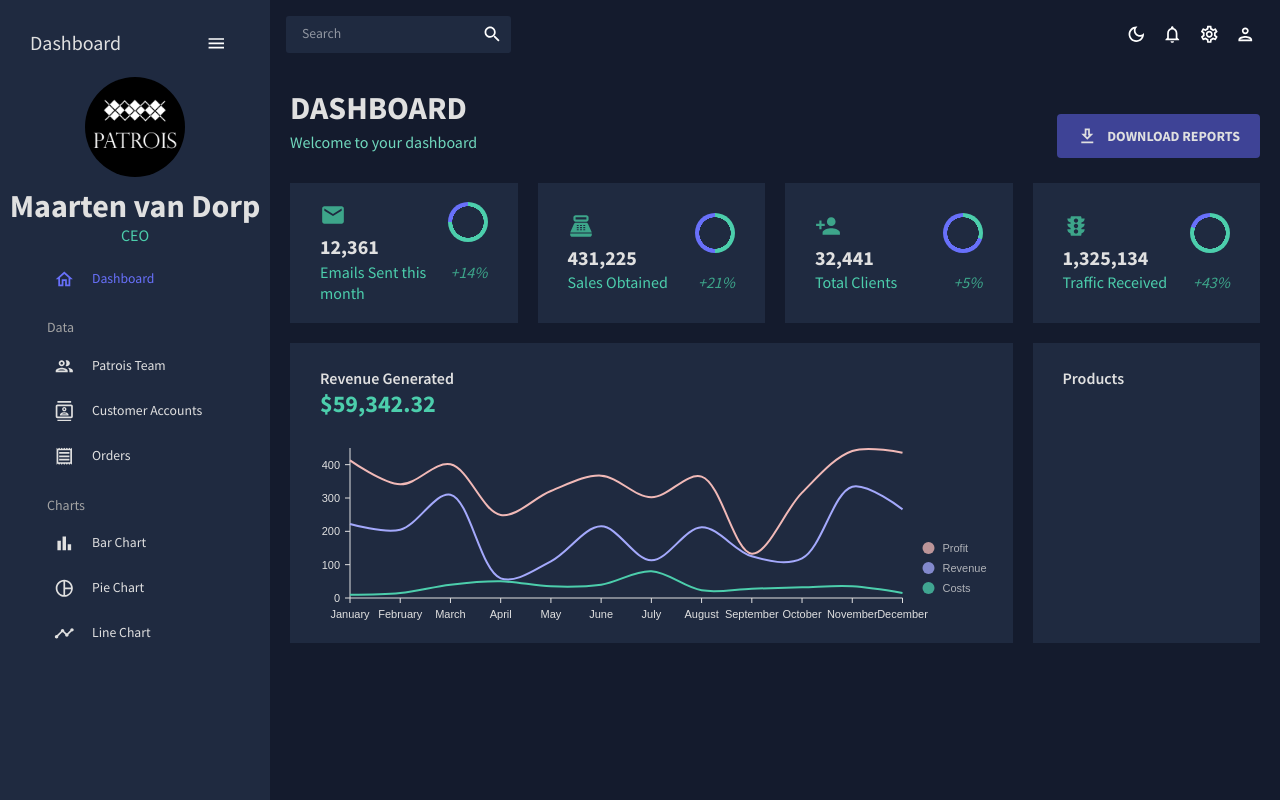
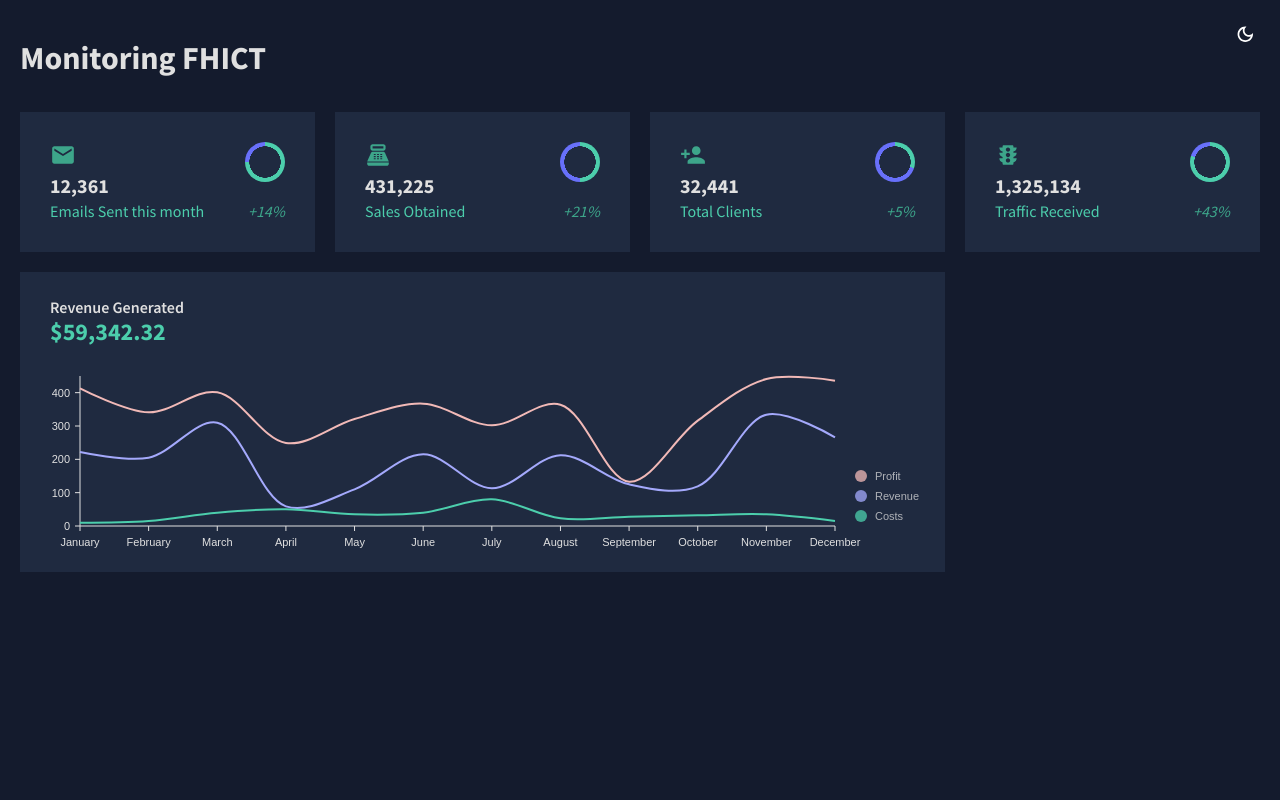
Before and after one commit to PlunkyPoop/SecureSolution_F, a React (Create React App) app: page / in a window 1280 px wide. Built offline with nearby package versions, Linux system fonts and the light colour scheme.

Commit message:
push aanpassingen dashboard

```diff
--- a/src/App.js
+++ b/src/App.js
@@ -4,13 +4,7 @@ import { ColorModeContext, useMode } from './theme';
 import { CssBaseline, ThemeProvider } from '@mui/material';
 import Topbar from "./scenes/global/Topbar.jsx";
 import Dashboard from "./scenes/dashboard";
-import Sidebar from "./scenes/global/Sidebar";
-import Team from "./scenes/team";
-import Orders from "./scenes/orders";
-import CustomerAccounts from "./scenes/customeraccounts";
-import Bar from "./scenes/bar";
-import Line from "./scenes/line";
-import Pie from "./scenes/pie";
+import Alerts from "./scenes/alerts";
 
 
 
@@ -22,21 +16,12 @@ function App() {
       <ThemeProvider theme={theme}>
         <CssBaseline />
         <div className="app">
-          <Sidebar />
           <main className="content">
             <Topbar />
             <Routes>
               <Route path="/" element={<Dashboard />} />
 
-              {/* Data */}
-              <Route path="/team" element={<Team />} />
-              <Route path="/customer-accounts" element={<CustomerAccounts />} />
-              <Route path="/orders" element={<Orders />} />
-
-              {/* Charts */}
-              <Route path="/bar" element={<Bar />} />
-              <Route path="/pie" element={<Pie />} />
-              <Route path="/line" element={<Line />} />
+              <Route path="/alerts" element={<Alerts />} />
 
             </Routes>
           </main>
--- a/src/scenes/bar/index.jsx
+++ /dev/null
@@ -1,18 +0,0 @@
-import { Box } from "@mui/material";
-import Header from "../../components/Header";
-import BarChart from "../../components/BarChart";
-
-const Bar = () => {
-
-    return (
-        <Box m="9px">
-            <Header title="Bar Chart" subtitle="Simple Bar Chart" />
-            <Box height="75vh">
-                <BarChart />
-            </Box>
-        </Box>
-    )
-
-}
-
-export default Bar;
--- a/src/scenes/dashboard/index.jsx
+++ b/src/scenes/dashboard/index.jsx
@@ -16,23 +16,8 @@ const Dashboard = () => {
     return (
         <Box m="20px">
           {/* HEADER */}
-          <Box display="flex" justifyContent="space-between" alignItems="center">
-            <Header title="DASHBOARD" subtitle="Welcome to your dashboard" />
-
-            <Box>
-              <Button
-                sx={{
-                  backgroundColor: colors.blueAccent[700],
-                  color: colors.grey[100],
-                  fontSize: "14px",
-                  fontWeight: "bold",
-                  padding: "10px 20px",
-                }}
-              >
-                <DownloadOutlinedIcon sx={{ mr: "10px" }} />
-                Download Reports
-              </Button>
-            </Box>
+          <Box mt="-50px" display="flex" justifyContent="space-between" alignItems="center">
+            <Header title="Monitoring FHICT"/>
           </Box>
 
           {/* GRID & CHARTS */}
@@ -165,35 +150,7 @@ const Dashboard = () => {
               </Box>
             </Box>
 
-            {/* NEW PRODUCT BOX */}
-            <Box
-              gridColumn="span 3"
-              gridRow="span 2"
-              backgroundColor={colors.primary[400]}
-            >
-                <Box
-                mt="25px"
-                p="0 30px"
-                display="flex "
-                justifyContent="space-between"
-                alignItems="center"
-                >
-                    <Box>
-                    <Typography
-                        variant="h5"
-                        fontWeight="600"
-                        color={colors.grey[100]}
-                    >
-                        Products
-                    </Typography>
-                    </Box>
-                </Box>
 
-
-
-
-
-            </Box>
 
 
           </Box>
--- a/src/scenes/global/Sidebar.jsx
+++ /dev/null
@@ -1,189 +0,0 @@
-import { useState } from "react";
-import { ProSidebar, Menu, MenuItem } from "react-pro-sidebar";
-import { Box, IconButton, Typography, useTheme } from "@mui/material";
-import { Link } from "react-router-dom";
-import "react-pro-sidebar/dist/css/styles.css";
-import { tokens } from "../../theme";
-import HomeOutlinedIcon from "@mui/icons-material/HomeOutlined";
-import PeopleOutlinedIcon from "@mui/icons-material/PeopleOutlined";
-import ContactsOutlinedIcon from "@mui/icons-material/ContactsOutlined";
-import ReceiptOutlinedIcon from "@mui/icons-material/ReceiptOutlined";
-import BarChartOutlinedIcon from "@mui/icons-material/BarChartOutlined";
-import PieChartOutlineOutlinedIcon from "@mui/icons-material/PieChartOutlineOutlined";
-import TimelineOutlinedIcon from "@mui/icons-material/TimelineOutlined";
-import MenuOutlinedIcon from "@mui/icons-material/MenuOutlined";
-
-const Item = ({ title, to, icon, selected, setSelected }) => {
-  const theme = useTheme();
-  const colors = tokens(theme.palette.mode);
-  return (
-    <MenuItem
-      active={selected === title}
-      style={{
-        color: colors.grey[100],
-      }}
-      onClick={() => setSelected(title)}
-      icon={icon}
-    >
-      <Typography>{title}</Typography>
-      <Link to={to} />
-    </MenuItem>
-  );
-};
-
-const Sidebar = () => {
-  const theme = useTheme();
-  const colors = tokens(theme.palette.mode);
-  const [isCollapsed, setIsCollapsed] = useState(false);
-  const [selected, setSelected] = useState("Dashboard");
-
-  return (
-    <Box
-      sx={{
-        "& .pro-sidebar-inner": {
-          background: `${colors.primary[400]} !important`,
-        },
-        "& .pro-icon-wrapper": {
-          backgroundColor: "transparent !important",
-        },
-        "& .pro-inner-item": {
-          padding: "5px 35px 5px 20px !important",
-        },
-        "& .pro-inner-item:hover": {
-          color: "#868dfb !important",
-        },
-        "& .pro-menu-item.active": {
-          color: "#6870fa !important",
-        },
-      }}
-    >
-      <ProSidebar collapsed={isCollapsed}>
-        <Menu iconShape="square">
-          {/* LOGO AND MENU ICON */}
-          <MenuItem
-            onClick={() => setIsCollapsed(!isCollapsed)}
-            icon={isCollapsed ? <MenuOutlinedIcon /> : undefined}
-            style={{
-              margin: "10px 0 10px 0",
-              color: colors.grey[100],
-            }}
-          >
-            {!isCollapsed && (
-              <Box
-                display="flex"
-                justifyContent="space-between"
-                alignItems="center"
-                ml="10px"
-              >
-                <Typography variant="h4" color={colors.grey[100]}>
-                  Dashboard
-                </Typography>
-                <IconButton onClick={() => setIsCollapsed(!isCollapsed)}>
-                  <MenuOutlinedIcon />
-                </IconButton>
-              </Box>
-            )}
-          </MenuItem>
-
-            {/* USER */}
-          {!isCollapsed && (
-            <Box mb="10px">
-              <Box display="flex" justifyContent="center" alignItems="center">
-                <img
-                  alt="profile-user"
-                  width="100px"
-                  height="100px"
-                  src={`../../assets/patroislogodashboard.jpg`}
-                  style={{ cursor: "pointer", borderRadius: "50%" }}
-                />
-              </Box>
-              <Box textAlign="center">
-                <Typography
-                  variant="h2"
-                  color={colors.grey[100]}
-                  fontWeight="bold"
-                  sx={{ m: "10px 0 0 0" }}
-                >
-                  Maarten van Dorp
-                </Typography>
-                <Typography variant="h5" color={colors.greenAccent[500]}>
-                  CEO
-                </Typography>
-              </Box>
-            </Box>
-          )}
-
-          <Box paddingLeft={isCollapsed ? undefined : "10%"}>
-            <Item
-              title="Dashboard"
-              to="/"
-              icon={<HomeOutlinedIcon />}
-              selected={selected}
-              setSelected={setSelected}
-            />
-
-            <Typography
-              variant="h6"
-              color={colors.grey[300]}
-              sx={{ m: "15px 0 5px 20px" }}
-            >
-              Data
-            </Typography>
-            <Item
-              title="Patrois Team"
-              to="/team"
-              icon={<PeopleOutlinedIcon />}
-              selected={selected}
-              setSelected={setSelected}
-            />
-            <Item
-              title="Customer Accounts"
-              to="/customer-accounts"
-              icon={<ContactsOutlinedIcon />}
-              selected={selected}
-              setSelected={setSelected}
-            />
-            <Item
-              title="Orders"
-              to="/orders"
-              icon={<ReceiptOutlinedIcon />}
-              selected={selected}
-              setSelected={setSelected}
-            />
-
-            <Typography
-              variant="h6"
-              color={colors.grey[300]}
-              sx={{ m: "15px 0 5px 20px" }}
-            >
-              Charts
-            </Typography>
-            <Item
-              title="Bar Chart"
-              to="/bar"
-              icon={<BarChartOutlinedIcon />}
-              selected={selected}
-              setSelected={setSelected}
-            />
-            <Item
-              title="Pie Chart"
-              to="/pie"
-              icon={<PieChartOutlineOutlinedIcon />}
-              selected={selected}
-              setSelected={setSelected}
-            />
-            <Item
-              title="Line Chart"
-              to="/line"
-              icon={<TimelineOutlinedIcon />}
-              selected={selected}
-              setSelected={setSelected}
-            />
-          </Box>
-        </Menu>
-      </ProSidebar>
-    </Box>
-  );
-};
-
-export default Sidebar;
--- a/src/scenes/global/Topbar.jsx
+++ b/src/scenes/global/Topbar.jsx
@@ -1,13 +1,8 @@
 import { Box, IconButton, useTheme } from "@mui/material";
 import { useContext } from "react";
 import { ColorModeContext, tokens } from "../../theme";
-import InputBase from "@mui/material/InputBase";
 import LightModeOutlinedIcon from "@mui/icons-material/LightModeOutlined";
 import DarkModeOutlinedIcon from "@mui/icons-material/DarkModeOutlined";
-import NotificationsOutlinedIcon from "@mui/icons-material/NotificationsOutlined";
-import SettingsOutlinedIcon from "@mui/icons-material/SettingsOutlined";
-import PersonOutlinedIcon from "@mui/icons-material/PersonOutlined";
-import SearchIcon from "@mui/icons-material/Search";
 
 const Topbar = () => {
   const theme = useTheme();
@@ -15,20 +10,7 @@ const Topbar = () => {
   const colorMode = useContext(ColorModeContext);
 
   return (
-    <Box display="flex" justifyContent="space-between" p={2}>
-      {/* SEARCH BAR */}
-      <Box
-        display="flex"
-        backgroundColor={colors.primary[400]}
-        borderRadius="3px"
-      >
-        <InputBase sx={{ ml: 2, flex: 1 }} placeholder="Search" />
-        <IconButton type="button" sx={{ p: 1 }}>
-          <SearchIcon />
-        </IconButton>
-      </Box>
-
-      {/* ICONS */}
+    <Box display="flex" justifyContent="end" p={2}>
       <Box display="flex">
         <IconButton onClick={colorMode.toggleColorMode}>
           {theme.palette.mode === "dark" ? (
@@ -37,15 +19,6 @@ const Topbar = () => {
             <LightModeOutlinedIcon />
           )}
         </IconButton>
-        <IconButton>
-          <NotificationsOutlinedIcon />
-        </IconButton>
-        <IconButton>
-          <SettingsOutlinedIcon />
-        </IconButton>
-        <IconButton>
-          <PersonOutlinedIcon />
-        </IconButton>
       </Box>
     </Box>
   );
```
Also changed, not shown: src/scenes/alerts/index.jsx (renamed from src/scenes/customeraccounts/index.jsx), src/scenes/alerts_old/index.jsx (renamed from src/scenes/team/index.jsx).
